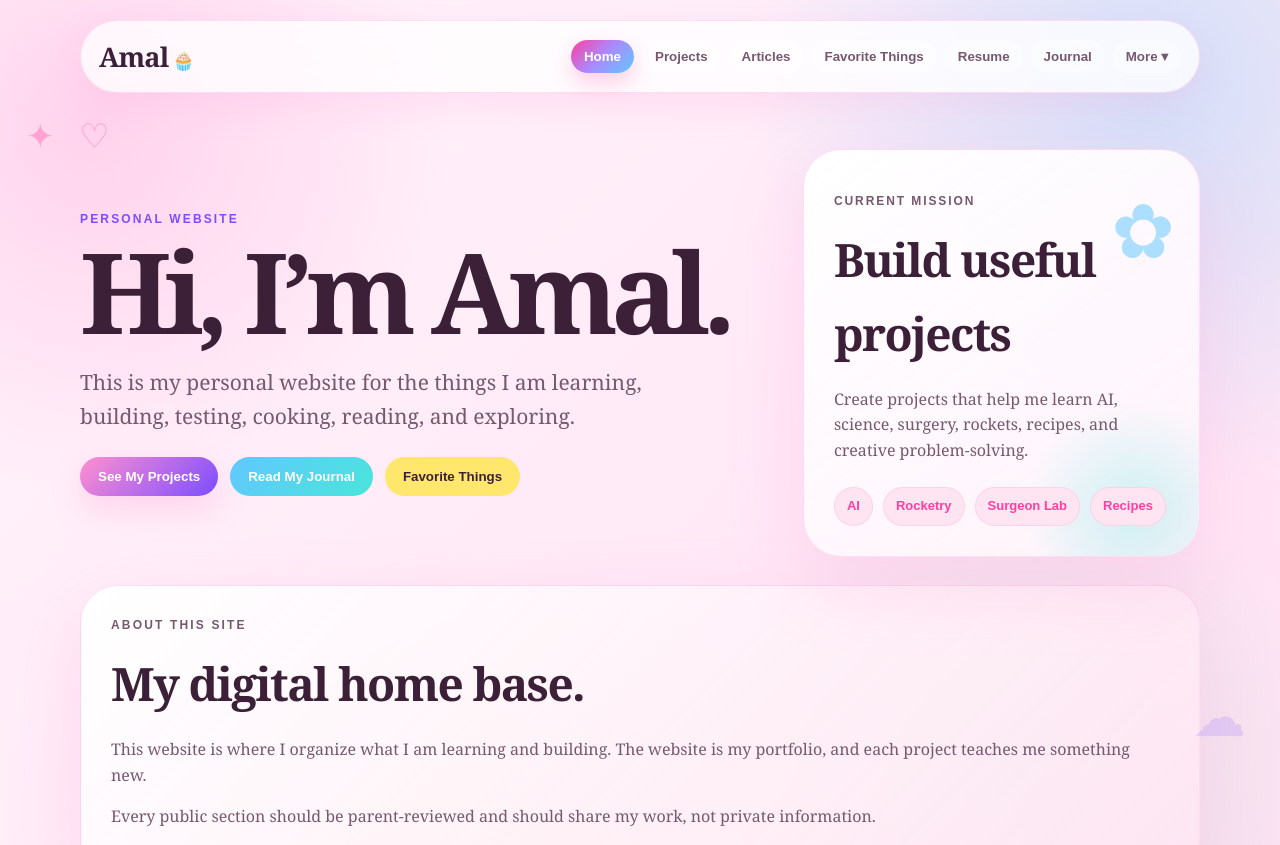
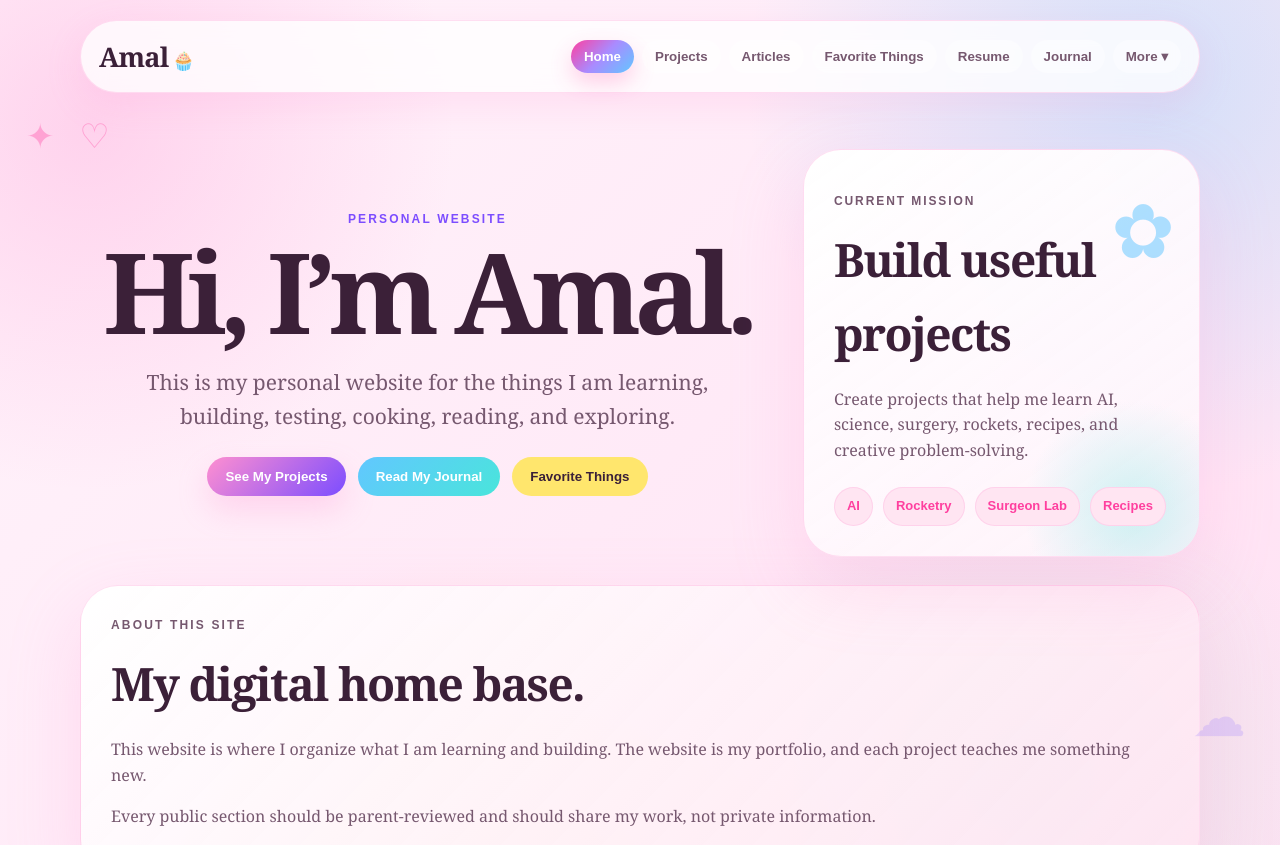
Before and after one commit to usmanaminch/amal-ai-lab, a website: page index.html in a window 1280 px wide. Shown: the top 845 px of the page. Drawn offline with Linux system fonts and the light colour scheme.

Commit message:
Center homepage hero intro for Day 31

```diff
--- a/style.css
+++ b/style.css
@@ -665,3 +665,28 @@ footer {
 }
 
 /* LESS TABS NAV END */
+
+/* Day 31: Center homepage hero intro */
+.hero-text,
+.hero-copy,
+.hero-content,
+.intro-text {
+  text-align: center;
+  align-items: center;
+}
+
+.hero-text .hero-actions,
+.hero-copy .hero-actions,
+.hero-content .hero-actions,
+.intro-text .hero-actions,
+.hero-buttons {
+  justify-content: center;
+}
+
+.hero-text p,
+.hero-copy p,
+.hero-content p,
+.intro-text p {
+  margin-left: auto;
+  margin-right: auto;
+}
```
